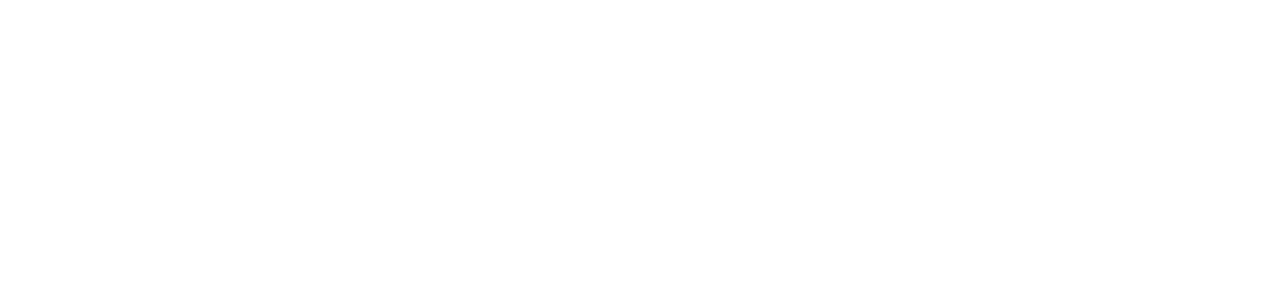
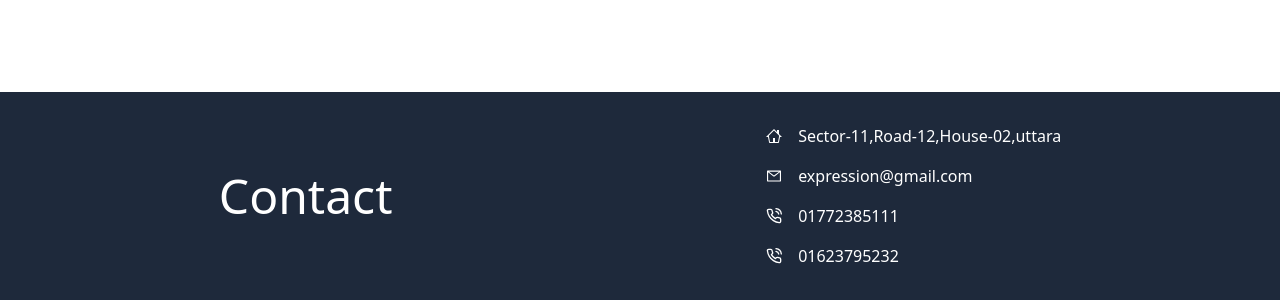
Before and after one commit to Shuvoghosh7/task_management, a React (Create React App) app: page / in a window 1280 px wide. Shown: the part 868-1168 px from the top of the page. Before the commit the page ends 800 px from the top, so only its background shows below. Built offline with nearby package versions, Linux system fonts and the light colour scheme; no server answers.

Commit message:
apply delete api method for delete task after complete

```diff
--- a/src/App.js
+++ b/src/App.js
@@ -10,6 +10,7 @@ import 'react-toastify/dist/ReactToastify.css';
 import UpdateTask from './Component/UpdateTask/UpdateTask';
 import CalendarForDate from './Component/Calendar/CalendarForDate';
 import CompleteTask from './Component/CompleteTask/CompleteTask';
+import Footer from './Component/Footer/Footer';
 
 
 
@@ -26,6 +27,7 @@ function App() {
         </Routes>
         <ToastContainer />
       </Navbar>
+      <Footer/>
     </div>
   );
 }
--- a/src/Component/CompleteTask/CompleteTask.js
+++ b/src/Component/CompleteTask/CompleteTask.js
@@ -2,12 +2,12 @@ import React from 'react';
 import { useQuery } from 'react-query';
 import ShowCompleteTask from './ShowCompleteTask';
 const CompleteTask = () => {
-    const { data: completeTask, isLoading, refetch } = useQuery('completeTask', () => fetch('http://localhost:5000/get-complete-task').then(res => res.json()))
+    const { data: completeTask, isLoading, refetch } = useQuery('completeTask', () => fetch('https://evening-eyrie-20903.herokuapp.com/get-complete-task').then(res => res.json()))
     return (
         <div className='mt-20 mx-10'>
             <div className='grid lg:grid-cols-3 md:grid-cols-2 grid-cols-1 gap-4'>
                 {
-                completeTask?.map(completeInfo =><ShowCompleteTask
+                    completeTask?.map(completeInfo => <ShowCompleteTask
                         completeInfo={completeInfo}
                     />)
                 }
--- /dev/null
+++ b/src/Component/Footer/Footer.js
@@ -0,0 +1,34 @@
+import React from 'react';
+import { GoHome} from 'react-icons/go';
+import { AiOutlineMail } from 'react-icons/ai';
+import { FiPhoneCall } from 'react-icons/fi';
+import './footer.css'
+const Footer = () => {
+    return (
+        <div className='bg-slate-800 text-white mt-40 p-8 gap-4 footers mt-0'>
+            <div className='lg:flex justify-around'>
+                <div>
+                    <h1 className='text-5xl mt-12 text-center'> Contact</h1>
+                </div>
+                <div>
+
+                        <p class="flex items-center justify-center md:justify-start mb-4">
+
+                            <GoHome className='mr-4' /> Sector-11,Road-12,House-02,uttara
+                        </p>
+                        <p class="flex items-center justify-center md:justify-start mb-4">
+                            <AiOutlineMail className='mr-4' /> expression@gmail.com
+                        </p>
+                        <p class="flex items-center justify-center md:justify-start mb-4">
+                            <FiPhoneCall className='mr-4' />01772385111
+                        </p>
+                        <p class="flex items-center justify-center md:justify-start">
+                            <FiPhoneCall className='mr-4' /> 01623795232
+                        </p>
+                </div>
+            </div>
+        </div>
+    );
+};
+
+export default Footer;
--- a/src/Component/Home/Home.js
+++ b/src/Component/Home/Home.js
@@ -3,14 +3,14 @@ import React from 'react';
 import { useQuery } from 'react-query';
 import ShowTask from './ShowTask';
 const Home = () => {
-    const { data: taskinfo, isLoading, refetch } = useQuery('taskinfo', () => fetch('http://localhost:5000/task').then(res => res.json()))
+  const { data: taskinfo, isLoading, refetch } = useQuery('taskinfo', () => fetch('https://evening-eyrie-20903.herokuapp.com/task').then(res => res.json()))
 
   return (
     <div className='mt-20 mx-10'>
 
       <div className='grid lg:grid-cols-3 md:grid-cols-2 grid-cols-1 gap-4'>
         {
-                taskinfo?.map(info =><ShowTask
+          taskinfo?.map(info => <ShowTask
 
             info={info}
             refetch={refetch}
--- a/src/Component/Home/ShowTask.js
+++ b/src/Component/Home/ShowTask.js
@@ -14,7 +14,7 @@ const ShowTask = ({ info, refetch }) => {
 
     const completeTask = e => {
 
-        fetch("http://localhost:5000/complete-task", {
+        fetch("https://evening-eyrie-20903.herokuapp.com/complete-task", {
             method: "POST",
             headers: {
                 'content-type': 'application/json'
@@ -27,15 +27,24 @@ const ShowTask = ({ info, refetch }) => {
                 toast.success("Complete Task Sucessfully")
 
             })
-        setIsSubscribed(current => !current);
+
+    }
+    const handealDelete = () => {
+            const url = `https://evening-eyrie-20903.herokuapp.com/detete-task/${_id}`
+            fetch(url, {
+                method: 'DELETE'
+            })
+                .then(res => res.json())
+                .then(data => {
+                    refetch()
+                })
+
     }
     return (
         <div className='card'>
             <div className='flex justify-center gap-4'>
-
-                <div>
-                   { !isSubscribed?<input onClick={completeTask} type="checkbox" name="" id="" />: <img className='w-15 h-8 mr-5' src={oksing} alt="" />
-                   }
+                <div onClick={handealDelete}>
+                    <input onClick={completeTask}  type="checkbox" name="" id="" />
                 </div>
 
                 <h1 className='mr-5'>{task}</h1>
--- a/src/Component/To-Do/ToDo.js
+++ b/src/Component/To-Do/ToDo.js
@@ -6,7 +6,7 @@ const ToDo = () => {
         e.preventDefault();
         const task = e.target.task.value
         e.target.reset();
-        fetch("http://localhost:5000/add-task", {
+        fetch("https://evening-eyrie-20903.herokuapp.com/add-task", {
             method: "POST",
             headers: {
                 'content-type': 'application/json'
--- a/src/Component/UpdateTask/UpdateTask.js
+++ b/src/Component/UpdateTask/UpdateTask.js
@@ -7,7 +7,7 @@ const UpdateTask = () => {
     console.log(update)
     const { id } = useParams()
     useEffect(() => {
-        fetch(`http://localhost:5000/get-task/${id}`)
+        fetch(`https://evening-eyrie-20903.herokuapp.com/get-task/${id}`)
             .then(res => res.json())
             .then(data => setUpdate(data))
     }, [])
@@ -15,7 +15,7 @@ const UpdateTask = () => {
         e.preventDefault();
         const task = e.target.task.value
 
-        fetch(`http://localhost:5000/update-task/${update._id}`, {
+        fetch(`https://evening-eyrie-20903.herokuapp.com/update-task/${update._id}`, {
             method: "PUT",
             headers: {
                 'content-type': 'application/json',
```
Also changed, not shown: src/Component/Footer/footer.css (added). Lines whose indentation alone changed are shown as unchanged.
